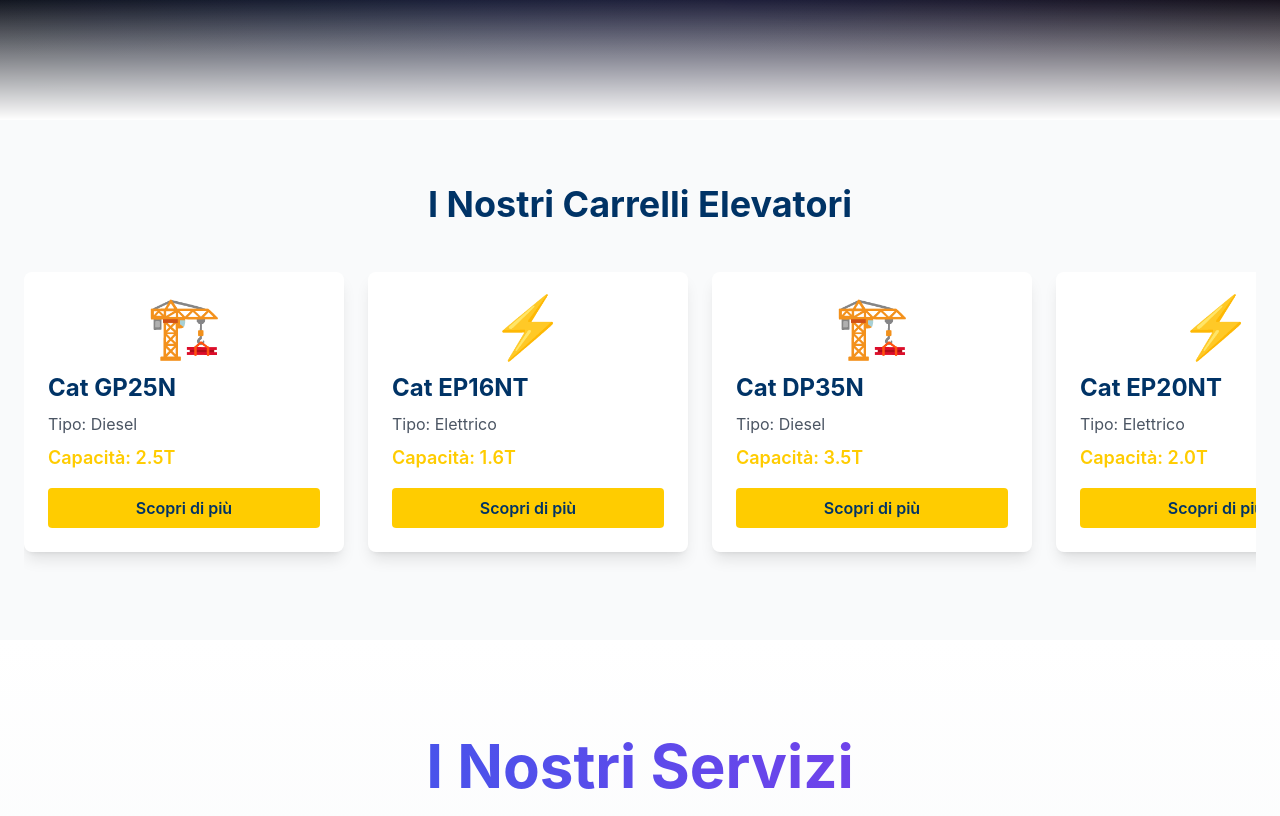
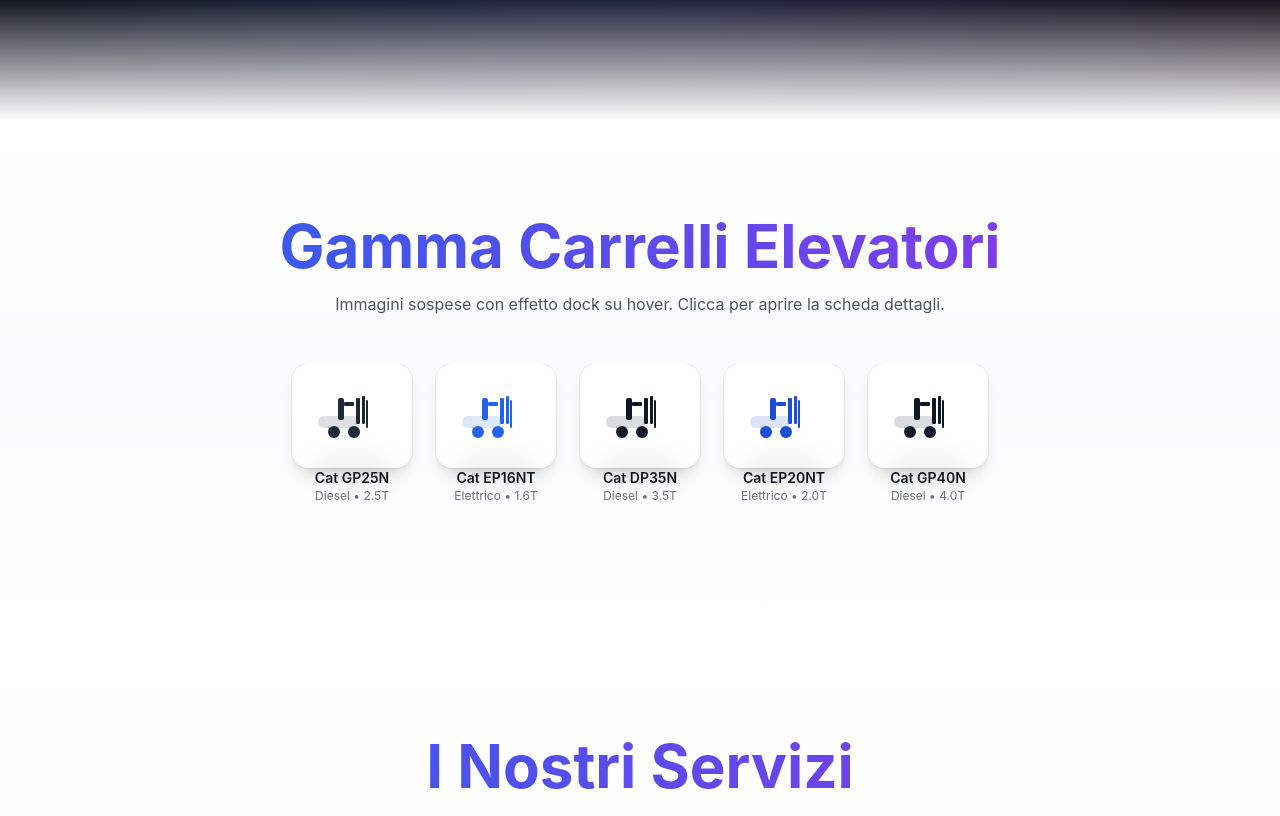
Before and after one commit to MvcIt00/html-starter, a Next.js app: page / in a window 1280 px wide. Shown: the part 680-1496 px from the top of the page. Built offline with nearby package versions, Linux system fonts and the light colour scheme.

Commit message:
Refactor ForkliftsCarousel: SVG visuals, Mac Dock hover, elegant modal; remove emojis

```diff
--- a/app/components/ForkliftsCarousel.tsx
+++ b/app/components/ForkliftsCarousel.tsx
@@ -1,34 +1,128 @@
 'use client'
-import { useState } from 'react'
+import { useRef, useState, useEffect } from 'react'
 
 export default function ForkliftsCarousel() {
+  const [activeId, setActiveId] = useState<number | null>(null)
+  const containerRef = useRef<HTMLDivElement>(null)
+
   const forklifts = [
-    { id: 1, name: 'Cat GP25N', type: 'Diesel', capacity: '2.5T', image: '🏗️' },
-    { id: 2, name: 'Cat EP16NT', type: 'Elettrico', capacity: '1.6T', image: '⚡' },
-    { id: 3, name: 'Cat DP35N', type: 'Diesel', capacity: '3.5T', image: '🏗️' },
-    { id: 4, name: 'Cat EP20NT', type: 'Elettrico', capacity: '2.0T', image: '⚡' },
-    { id: 5, name: 'Cat GP40N', type: 'Diesel', capacity: '4.0T', image: '🏗️' },
+    { id: 1, name: 'Cat GP25N', type: 'Diesel', capacity: '2.5T', color: '#1f2937' },
+    { id: 2, name: 'Cat EP16NT', type: 'Elettrico', capacity: '1.6T', color: '#2563eb' },
+    { id: 3, name: 'Cat DP35N', type: 'Diesel', capacity: '3.5T', color: '#111827' },
+    { id: 4, name: 'Cat EP20NT', type: 'Elettrico', capacity: '2.0T', color: '#1d4ed8' },
+    { id: 5, name: 'Cat GP40N', type: 'Diesel', capacity: '4.0T', color: '#0f172a' },
   ]
 
+  // Mac Dock hover effect: scale items based on mouse proximity
+  useEffect(() => {
+    const el = containerRef.current
+    if (!el) return
+    const handleMove = (e: MouseEvent) => {
+      const items = Array.from(el.querySelectorAll('[data-dock-item]')) as HTMLElement[]
+      items.forEach(item => {
+        const rect = item.getBoundingClientRect()
+        const center = rect.left + rect.width / 2
+        const distance = Math.abs(e.clientX - center)
+        const scale = Math.max(1, 1.6 - distance / 250) // smooth falloff
+        item.style.transform = `translateY(-8px) scale(${scale.toFixed(2)})`
+        item.style.zIndex = String(Math.floor(scale * 100))
+      })
+    }
+    const reset = () => {
+      const items = Array.from(el.querySelectorAll('[data-dock-item]')) as HTMLElement[]
+      items.forEach(item => {
+        item.style.transform = ''
+        item.style.zIndex = ''
+      })
+    }
+    el.addEventListener('mousemove', handleMove)
+    el.addEventListener('mouseleave', reset)
+    return () => {
+      el.removeEventListener('mousemove', handleMove)
+      el.removeEventListener('mouseleave', reset)
+    }
+  }, [])
+
+  const ForkliftSVG = ({ color = '#111827' }: { color?: string }) => (
+    <svg width="72" height="56" viewBox="0 0 72 56" fill="none" xmlns="http://www.w3.org/2000/svg">
+      <rect x="2" y="28" width="40" height="12" rx="6" fill={color} opacity="0.15" />
+      <rect x="22" y="10" width="6" height="22" rx="2" fill={color} />
+      <rect x="28" y="14" width="10" height="4" rx="1" fill={color} />
+      <rect x="40" y="10" width="4" height="26" rx="1" fill={color} />
+      <rect x="46" y="8" width="3" height="28" rx="1" fill={color} />
+      <circle cx="18" cy="44" r="6" fill={color} />
+      <circle cx="38" cy="44" r="6" fill={color} />
+      <rect x="50" y="12" width="2" height="28" rx="1" fill={color} />
+    </svg>
+  )
+
   return (
-    <section className="py-16 bg-gray-50">
+    <section className="py-24 bg-gradient-to-b from-white via-gray-50 to-white">
       <div className="container mx-auto px-6">
-        <h2 className="text-4xl font-bold text-center mb-12 text-[#003366]">
-          I Nostri Carrelli Elevatori
+        <h2 className="text-5xl md:text-6xl font-bold text-center mb-4 bg-gradient-to-r from-blue-600 to-purple-600 text-transparent bg-clip-text">
+          Gamma Carrelli Elevatori
         </h2>
-        <div className="flex gap-6 overflow-x-auto pb-6 snap-x snap-mandatory">
-          {forklifts.map((forklift) => (
-            <div key={forklift.id} className="flex-none w-80 bg-white rounded-lg shadow-lg p-6 snap-center hover:shadow-xl transition-shadow">
-              <div className="text-6xl mb-4 text-center">{forklift.image}</div>
-              <h3 className="text-2xl font-bold mb-2 text-[#003366]">{forklift.name}</h3>
-              <p className="text-gray-600 mb-2">Tipo: {forklift.type}</p>
-              <p className="text-lg font-semibold text-[#FFCC00]">Capacità: {forklift.capacity}</p>
-              <button className="mt-4 w-full bg-[#FFCC00] text-[#003366] py-2 rounded font-semibold hover:bg-[#e6b800] transition-colors">
-                Scopri di più
-              </button>
-            </div>
+        <p className="text-center text-gray-600 mb-12 max-w-2xl mx-auto">
+          Immagini sospese con effetto dock su hover. Clicca per aprire la scheda dettagli.
+        </p>
+
+        <div ref={containerRef} className="relative flex items-end justify-center gap-6 overflow-x-auto pb-10 snap-x snap-mandatory">
+          {forklifts.map(f => (
+            <button
+              key={f.id}
+              data-dock-item
+              onClick={() => setActiveId(f.id)}
+              className="group relative flex-none snap-center"
+              style={{ transition: 'transform 180ms ease' }}
+            >
+              <div className="relative -mb-6">
+                {/* suspended image shadow */}
+                <div className="absolute inset-x-6 -bottom-2 h-4 rounded-full bg-black/10 blur-md" />
+                <div className="rounded-2xl bg-white ring-1 ring-black/5 shadow-lg p-6 hover:shadow-xl transition-shadow">
+                  <ForkliftSVG color={f.color} />
+                </div>
+              </div>
+              <div className="text-center mt-6">
+                <div className="text-sm font-semibold text-gray-900">{f.name}</div>
+                <div className="text-xs text-gray-500">{f.type} • {f.capacity}</div>
+              </div>
+            </button>
           ))}
         </div>
+
+        {/* Elegant card modal */}
+        {activeId && (
+          <div className="fixed inset-0 z-50 flex items-center justify-center p-6" role="dialog" aria-modal="true">
+            <div className="absolute inset-0 bg-black/40 backdrop-blur-sm" onClick={() => setActiveId(null)} />
+            <div className="relative max-w-xl w-full bg-white rounded-3xl shadow-2xl ring-1 ring-black/5 overflow-hidden animate-[fadeIn_200ms_ease]">
+              <div className="p-8">
+                {(() => {
+                  const f = forklifts.find(x => x.id === activeId)!
+                  return (
+                    <div className="grid grid-cols-1 sm:grid-cols-3 gap-6 items-center">
+                      <div className="sm:col-span-1 mx-auto">
+                        <ForkliftSVG color={f.color} />
+                      </div>
+                      <div className="sm:col-span-2">
+                        <h3 className="text-2xl font-bold text-gray-900 mb-2">{f.name}</h3>
+                        <p className="text-gray-600 mb-4">Tipologia: {f.type} • Capacità: {f.capacity}</p>
+                        <ul className="list-disc list-inside text-gray-600 space-y-1">
+                          <li>Motore ad alta efficienza e ridotta manutenzione</li>
+                          <li>Visibilità ottimizzata e comfort operatore</li>
+                          <li>Sistemi di sicurezza avanzati</li>
+                        </ul>
+                        <div className="mt-6 flex gap-3">
+                          <button onClick={() => setActiveId(null)} className="px-4 py-2 rounded-lg border border-gray-300 text-gray-700 hover:bg-gray-50">Chiudi</button>
+                          <a href="#contatti" className="px-4 py-2 rounded-lg bg-blue-600 text-white hover:bg-blue-700">Richiedi informazioni</a>
+                        </div>
+                      </div>
+                    </div>
+                  )
+                })()}
+              </div>
+            </div>
+          </div>
+        )}
       </div>
     </section>
   )
```
